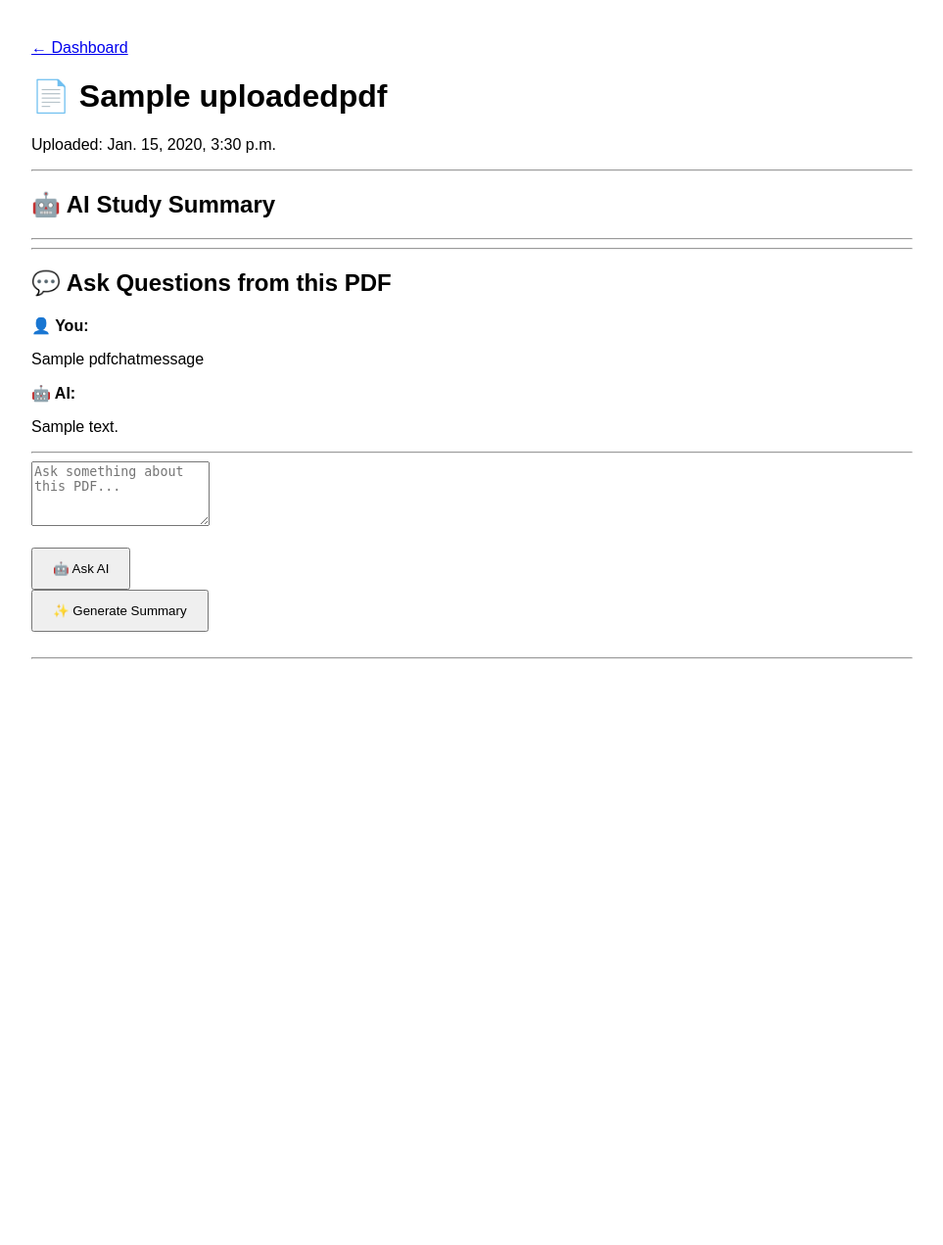
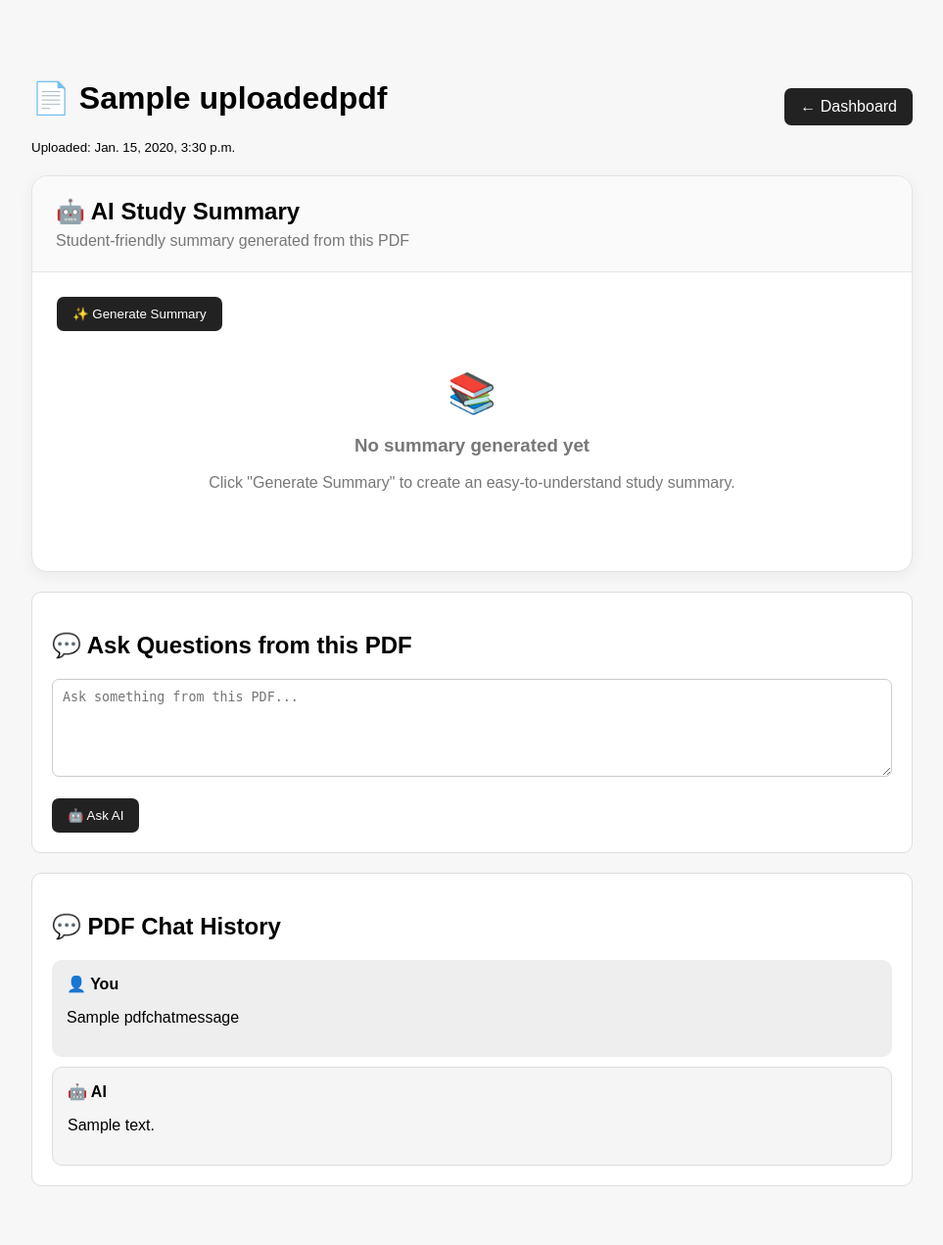
Before and after one commit to RavindraNPN/ai-study-assistant, a Django app: page /pdf/1/ in a window 1280 px wide. Shown: the whole page at 98% size, without its empty margins (158-1121 px from the left). Before the commit the page ends 673 px from the top, so only its background shows below. Run offline with Django 5.2, Linux system fonts and the light colour scheme; a user stored in the database is signed in; tables that the repository leaves empty hold one stand-in row (values such as "Sample post").

Commit message:
pdf summury ui change

```diff
--- a/chatbot/templates/chatbot/pdf_detail.html
+++ b/chatbot/templates/chatbot/pdf_detail.html
@@ -3,93 +3,383 @@
 
 <head>
 
-    <title>{{ pdf.title }}</title>
+    <title>{{ pdf.title }} - AI Study Assistant</title>
 
     <style>
 
         body {
-            font-family: Arial;
+            font-family: Arial, sans-serif;
+            background: #f7f7f8;
+            margin: 0;
+        }
+
+        .container {
             max-width: 900px;
             margin: 40px auto;
+            padding: 20px;
         }
 
-        .summary {
+        .header {
+            display: flex;
+            justify-content: space-between;
+            align-items: center;
+        }
+
+        .button {
+            display: inline-block;
+            padding: 10px 16px;
+            background: #222;
+            color: white;
+            text-decoration: none;
+            border-radius: 7px;
+            border: none;
+            cursor: pointer;
+        }
+
+        .card {
+            background: white;
             padding: 20px;
+            margin-top: 20px;
+            border: 1px solid #ddd;
+            border-radius: 10px;
+        }
+
+        textarea {
+            width: 100%;
+            min-height: 100px;
+            padding: 10px;
+            box-sizing: border-box;
+            border: 1px solid #ccc;
+            border-radius: 7px;
+            resize: vertical;
+        }
+
+        .user-message {
+            background: #eeeeee;
+            padding: 15px;
+            margin-top: 15px;
+            border-radius: 10px;
+        }
+
+        .ai-message {
             background: #f5f5f5;
+            padding: 15px;
+            margin-top: 10px;
+            border: 1px solid #ddd;
             border-radius: 10px;
+        }
+
+        .empty {
+            color: #777;
+        }
+        /* =========================
+   AI SUMMARY UI
+========================= */
+
+.summary-card {
+    background: white;
+    border: 1px solid #e2e2e2;
+    border-radius: 16px;
+    margin-top: 20px;
+    overflow: hidden;
+    box-shadow: 0 4px 15px rgba(0,0,0,0.05);
+}
+
+.summary-header {
+    padding: 22px 24px;
+    background: #fafafa;
+    border-bottom: 1px solid #e5e5e5;
+}
+
+.summary-header h2 {
+    margin: 0;
+    font-size: 24px;
+}
+
+.summary-header p {
+    margin: 7px 0 0;
+    color: #777;
+}
+
+.summary-body {
+    padding: 25px;
+}
+
+
+/* Summary headings */
+
+.summary-content h1 {
+    font-size: 28px;
+    margin-top: 25px;
+    margin-bottom: 12px;
+}
+
+.summary-content h2 {
+    font-size: 23px;
+    margin-top: 30px;
+    margin-bottom: 12px;
+    padding-bottom: 8px;
+    border-bottom: 1px solid #eee;
+}
+
+.summary-content h3 {
+    font-size: 19px;
+    margin-top: 24px;
+}
+
+
+/* Paragraph */
+
+.summary-content p {
+    font-size: 16px;
+    line-height: 1.7;
+    color: #333;
+}
+
+
+/* Lists */
+
+.summary-content ul,
+.summary-content ol {
+    padding-left: 25px;
+}
+
+.summary-content li {
+    margin: 8px 0;
     line-height: 1.6;
 }
 
-        button {
-            padding: 12px 20px;
-            cursor: pointer;
+
+/* Bold */
+
+.summary-content strong {
+    font-weight: 700;
 }
 
-        .text {
-            white-space: normal;
+
+/* Code */
+
+.summary-content code {
+    background: #f1f1f1;
+    padding: 3px 7px;
+    border-radius: 5px;
+    font-family: Consolas, monospace;
+}
+
+.summary-content pre {
+    background: #1e1e1e;
+    color: white;
+    padding: 18px;
+    border-radius: 10px;
+    overflow-x: auto;
+}
+
+.summary-content pre code {
+    background: transparent;
+    padding: 0;
+}
+
+
+/* Quote */
+
+.summary-content blockquote {
+    border-left: 4px solid #555;
+    padding-left: 15px;
+    margin-left: 0;
+    color: #555;
+}
+
+
+/* Table */
+
+.summary-content table {
+    width: 100%;
+    border-collapse: collapse;
+    margin: 20px 0;
+}
+
+.summary-content th,
+.summary-content td {
+    border: 1px solid #ddd;
+    padding: 10px;
+    text-align: left;
+}
+
+.summary-content th {
+    background: #f5f5f5;
+}
+
+
+/* Important section */
+
+.summary-section {
+    background: #fafafa;
+    padding: 18px;
+    border-radius: 10px;
+    margin: 15px 0;
+}
+
+
+/* Mobile */
+
+@media (max-width: 600px) {
+
+    .summary-body {
+        padding: 17px;
+    }
+
+    .summary-header {
+        padding: 18px;
+    }
+
+    .summary-header h2 {
+        font-size: 21px;
+    }
+
+    .summary-content h2 {
+        font-size: 20px;
+    }
+
+    .summary-content p,
+    .summary-content li {
+        font-size: 15px;
+    }
+
+    .summary-content table {
+        display: block;
+        overflow-x: auto;
+    }
+
 }
 
     </style>
 
 </head>
 
+
 <body>
 
-<a href="{% url 'dashboard' %}">
+<div class="container">
+
+
+    <!-- HEADER -->
+
+    <div class="header">
+
+        <div>
+
+            <h1>
+                📄 {{ pdf.title }}
+            </h1>
+
+            <small>
+                Uploaded: {{ pdf.uploaded_at }}
+            </small>
+
+        </div>
+
+
+        <a
+            href="{% url 'dashboard' %}"
+            class="button"
+        >
             ← Dashboard
         </a>
 
-<h1>📄 {{ pdf.title }}</h1>
+    </div>
+
+
+    <!-- SUMMARY -->
+
+    <!-- =========================
+     AI SUMMARY
+========================= -->
+
+<div class="summary-card">
+
+    <div class="summary-header">
+
+        <h2>
+            🤖 AI Study Summary
+        </h2>
 
         <p>
-    Uploaded: {{ pdf.uploaded_at }}
-</p>
-
-<hr>
-
-<h2>🤖 AI Study Summary</h2>
-
-<hr>
-
-<hr>
-
-<h2>💬 Ask Questions from this PDF</h2>
-
-<div class="chat-container">
-
-    {% for message in chat_messages %}
-
-        <div class="user-message">
-
-            <strong>👤 You:</strong>
-
-            <p>
-                {{ message.question }}
+            Student-friendly summary generated from this PDF
         </p>
 
     </div>
 
-        <div class="ai-message">
 
-            <strong>🤖 AI:</strong>
+    <div class="summary-body">
+
+        <form method="POST">
+
+            {% csrf_token %}
+
+            <input
+                type="hidden"
+                name="action"
+                value="summary"
+            >
+
+            <button
+                type="submit"
+                class="button"
+            >
+                ✨ Generate Summary
+            </button>
+
+        </form>
+
+
+        {% if summary_html %}
+
+            <hr style="margin:25px 0;">
+
+
+            <div class="summary-content">
+
+                {{ summary_html|safe }}
+
+            </div>
+
+        {% else %}
+
+            <div style="
+                text-align:center;
+                padding:40px 10px;
+                color:#777;
+            ">
+
+                <div style="font-size:40px;">
+                    📚
+                </div>
+
+                <h3>
+                    No summary generated yet
+                </h3>
 
                 <p>
-                {{ message.answer|linebreaks }}
+                    Click "Generate Summary" to create
+                    an easy-to-understand study summary.
                 </p>
 
             </div>
 
-        <hr>
-
-    {% empty %}
-
-        <p>
-            No questions asked yet.
-        </p>
-
-    {% endfor %}
+        {% endif %}
 
     </div>
+
+</div>
+
+
+    <!-- ASK QUESTION -->
+
+    <div class="card">
+
+        <h2>
+            💬 Ask Questions from this PDF
+        </h2>
 
 
         <form method="POST">
@@ -102,64 +392,107 @@
                 value="question"
             >
 
+
             <textarea
                 name="question"
-        rows="4"
-        placeholder="Ask something about this PDF..."
+                placeholder="Ask something from this PDF..."
                 required
             ></textarea>
 
+
             <br><br>
 
-    <button type="submit">
+
+            <button
+                type="submit"
+                class="button"
+            >
                 🤖 Ask AI
             </button>
 
         </form>
 
-{% if answer %}
 
-    <h3>🤖 AI Answer</h3>
+        {% if question and answer %}
 
-    <div class="summary">
+            <div class="user-message">
 
+                <strong>
+                    👤 You
+                </strong>
+
+                <p>
+                    {{ question }}
+                </p>
+
+            </div>
+
+
+            <div class="ai-message">
+
+                <strong>
+                    🤖 AI
+                </strong>
+
+                <p>
                     {{ answer|linebreaks }}
+                </p>
 
             </div>
 
         {% endif %}
 
-<form method="POST">
+    </div>
 
-    {% csrf_token %}
 
-    <button type="submit">
-        ✨ Generate Summary
-    </button>
+    <!-- CHAT HISTORY -->
 
-</form>
+    <div class="card">
 
-<br>
+        <h2>
+            💬 PDF Chat History
+        </h2>
 
-{% if summary %}
 
-    <div class="summary">
+        {% for message in chat_messages %}
 
-        {{ summary|linebreaks }}
+            <div class="user-message">
+
+                <strong>
+                    👤 You
+                </strong>
+
+                <p>
+                    {{ message.question }}
+                </p>
 
             </div>
 
-{% endif %}
 
-<hr>
+            <div class="ai-message">
 
-<!-- <h2>📖 Extracted Text</h2>
+                <strong>
+                    🤖 AI
+                </strong>
 
-<div class="text">
+                <p>
+                    {{ message.answer|linebreaks }}
+                </p>
 
-    {{ pdf.extracted_text|linebreaks }}
+            </div>
 
-</div> -->
+        {% empty %}
+
+            <p class="empty">
+                No questions asked from this PDF yet.
+            </p>
+
+        {% endfor %}
+
+    </div>
+
+
+</div>
 
 </body>
 
--- a/chatbot/urls.py
+++ b/chatbot/urls.py
@@ -45,4 +45,5 @@ urlpatterns = [
         name="pdf_detail"
     ),
 
+
 ]
--- a/chatbot/views.py
+++ b/chatbot/views.py
@@ -14,6 +14,8 @@ from .models import *
 from .services.ai_service import ask_ai
 
 from django.contrib import messages
+import markdown
+import bleach
 
 from .services.pdf_service import (
     extract_text_from_pdf,
@@ -250,7 +252,6 @@ def upload_pdf(request):
         request,
         "chatbot/upload_pdf.html"
     )
-
 @login_required
 def pdf_detail(request, pdf_id):
 
@@ -265,11 +266,12 @@ def pdf_detail(request, pdf_id):
     summary = None
     answer = None
     question = None
+    summary_html = None
 
     chat_messages = PDFChatMessage.objects.filter(
         pdf=pdf,
         user=request.user
-    )
+    ).order_by("created_at")
 
     if request.method == "POST":
 
@@ -282,7 +284,46 @@ def pdf_detail(request, pdf_id):
         if action == "summary":
 
             summary = summarize_pdf(
-                pdf.extracted_text
+            pdf.extracted_text
+         )
+
+            summary_html = markdown.markdown(
+            summary,
+            extensions=[
+            "extra",
+            "fenced_code",
+            "tables"
+            ]
+            )
+
+            allowed_tags = [
+                "p",
+                "br",
+                "strong",
+                "em",
+                "h1",
+                "h2",
+                "h3",
+                "h4",
+                "ul",
+                "ol",
+                "li",
+                "blockquote",
+                "pre",
+                "code",
+                "table",
+                "thead",
+                "tbody",
+                "tr",
+                "th",
+                "td",
+                "hr"
+            ]
+
+            summary_html = bleach.clean(
+                summary_html,
+                tags=allowed_tags,
+                strip=True
             )
 
         # =========================
@@ -311,19 +352,22 @@ def pdf_detail(request, pdf_id):
                     answer=answer
                 )
 
+                # Refresh history
                 chat_messages = PDFChatMessage.objects.filter(
                     pdf=pdf,
                     user=request.user
-                )
+                ).order_by("created_at")
 
     return render(
         request,
         "chatbot/pdf_detail.html",
         {
+
             "pdf": pdf,
             "summary": summary,
             "question": question,
             "answer": answer,
             "chat_messages": chat_messages,
+            "summary_html": summary_html,
         }
     )
```
Also changed, not shown: chatbot/services/ai_service.py (+103 -25 lines), media/chroma/chroma.sqlite3, 2 other files. Lines whose indentation alone changed are shown as unchanged.
